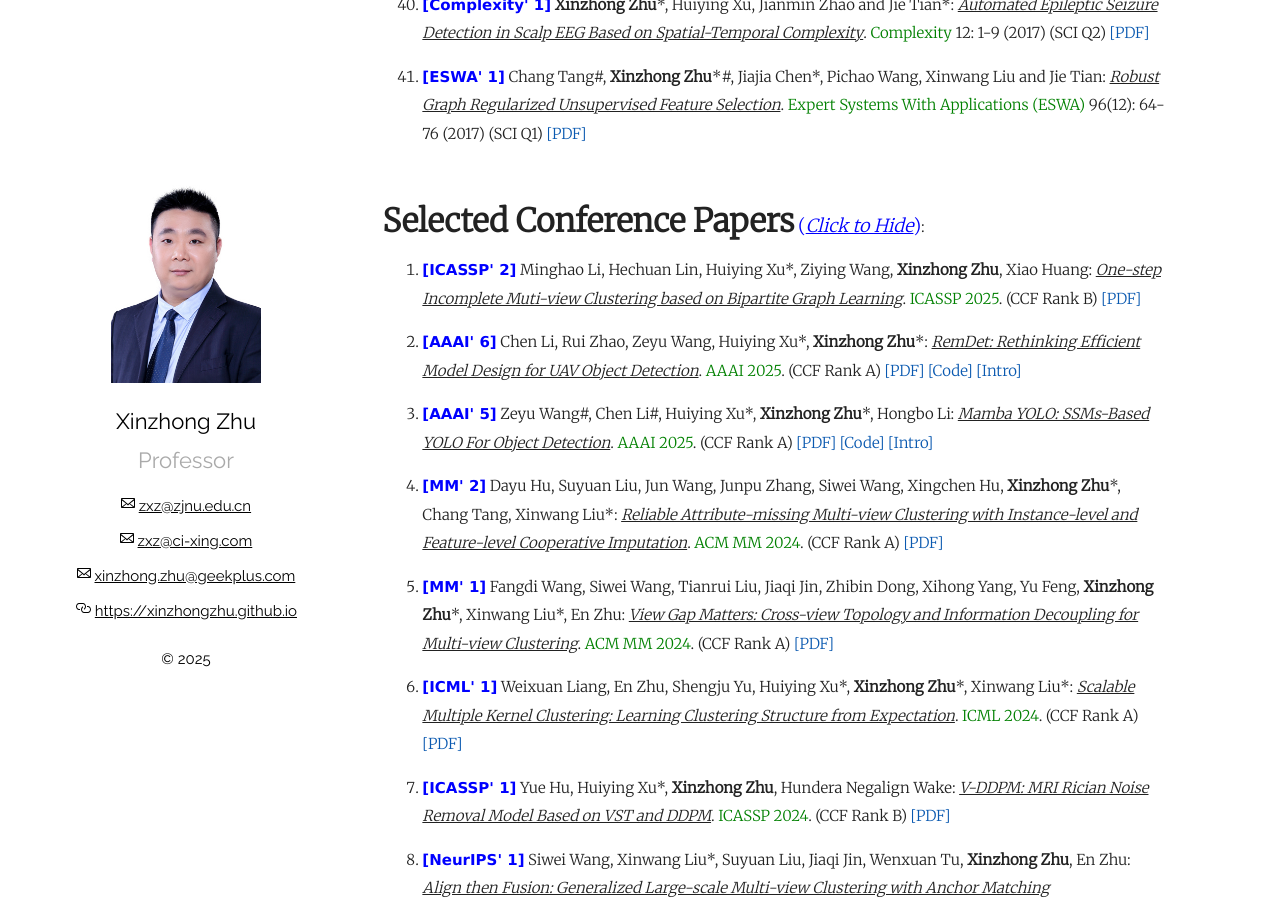
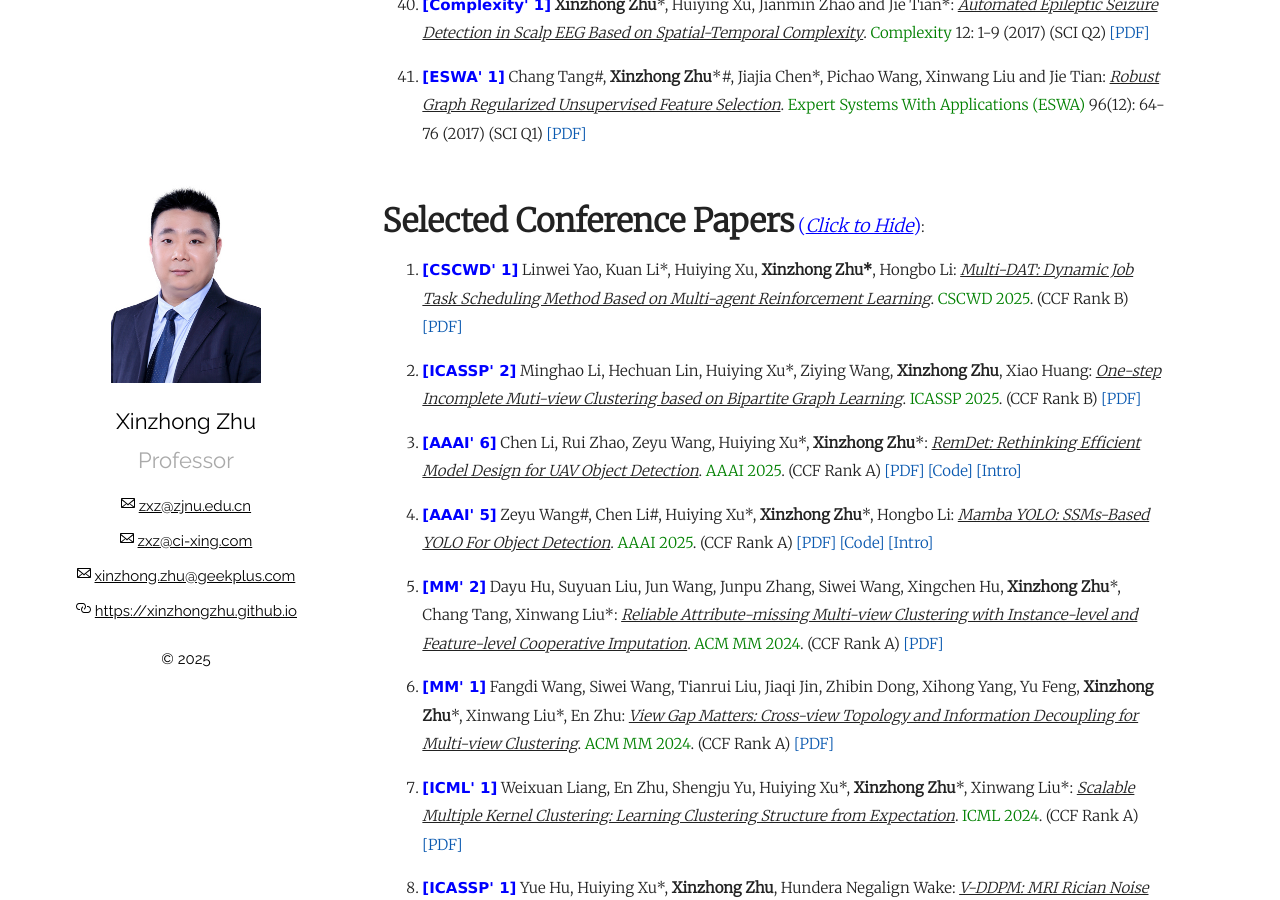
Before and after one commit to xinzhongzhu/xinzhongzhu.github.io, a Jekyll site: the page built from index.md, in a window 1280 px wide and 900 px high, scrolled down 4760 px. Built offline with Jekyll 4.4.1, drawn with Linux system fonts in a browser that asks for light colours.

Commit message:
Update index.md

```diff
--- a/index.md
+++ b/index.md
@@ -129,6 +129,8 @@ Please drop me a message by email: <u>zxz@zjnu.edu.cn</u> or <u>zxz@ci-xing.com<
   <p>
     <ol>
 
+<p style="margin-top: 8px;"><li><font face="verdana" color="blue"><b>[CSCWD' 1]</b></font> Linwei Yao, Kuan Li*, Huiying Xu, <b>Xinzhong Zhu*</b>,  Hongbo Li: <i><u>Multi-DAT: Dynamic Job Task Scheduling Method Based on Multi-agent Reinforcement Learning</u></i>. <font color="green">CSCWD 2025</font>. (CCF Rank B) <a href = "https://xinzhongzhu.github.io/document/Dynamic_scheduling_of_carrier_based_aircraft_support_tasks_based_on_multi_agent_reinforcement_learning.pdf">[PDF]</a>  </li></p>
+
 <p style="margin-top: 8px;"><li><font face="verdana" color="blue"><b>[ICASSP' 2]</b></font> Minghao Li, Hechuan Lin, Huiying Xu*, Ziying Wang, <b>Xinzhong Zhu</b>,  Xiao Huang: <i><u>One-step Incomplete Muti-view Clustering based on Bipartite Graph Learning</u></i>. <font color="green">ICASSP 2025</font>. (CCF Rank B) <a href = "https://xinzhongzhu.github.io/document/Minghao-Li.pdf">[PDF]</a>  </li></p>
 
 <p style="margin-top: 8px;"><li><font face="verdana" color="blue"><b>[AAAI' 6]</b></font> Chen Li, Rui Zhao, Zeyu Wang, Huiying Xu*, <b>Xinzhong Zhu</b>*: <i><u>RemDet: Rethinking Efficient Model Design for UAV Object Detection</u></i>. <font color="green">AAAI 2025</font>. (CCF Rank A) <a href = "https://xinzhongzhu.github.io/document/RemDet_AAAI_final.pdf">[PDF]</a> <a href = "https://github.com/HZAI-ZJNU/RemDet">[Code]</a> <a href = "https://hub.baai.ac.cn/paper/cedfd291-c1cb-4e13-9d87-844382c5a09d#introduction">[Intro]</a></li></p>
```
